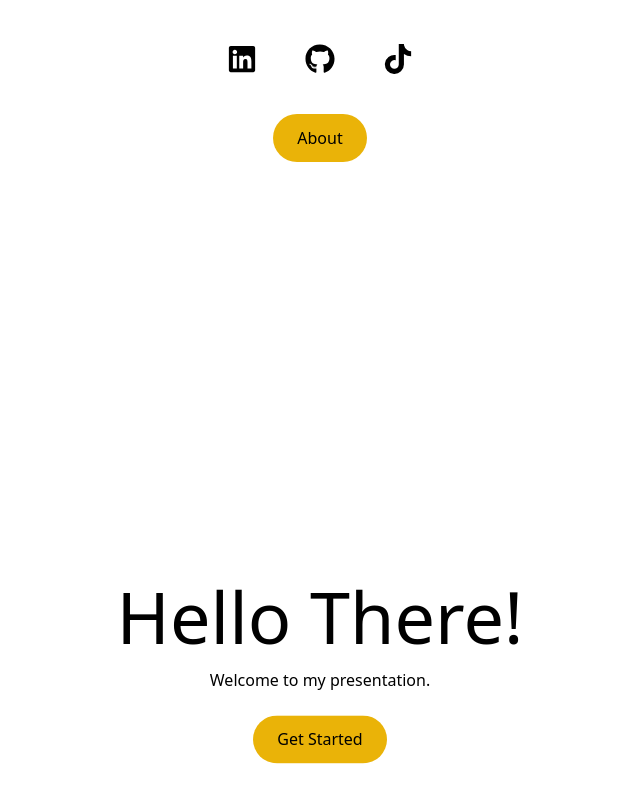
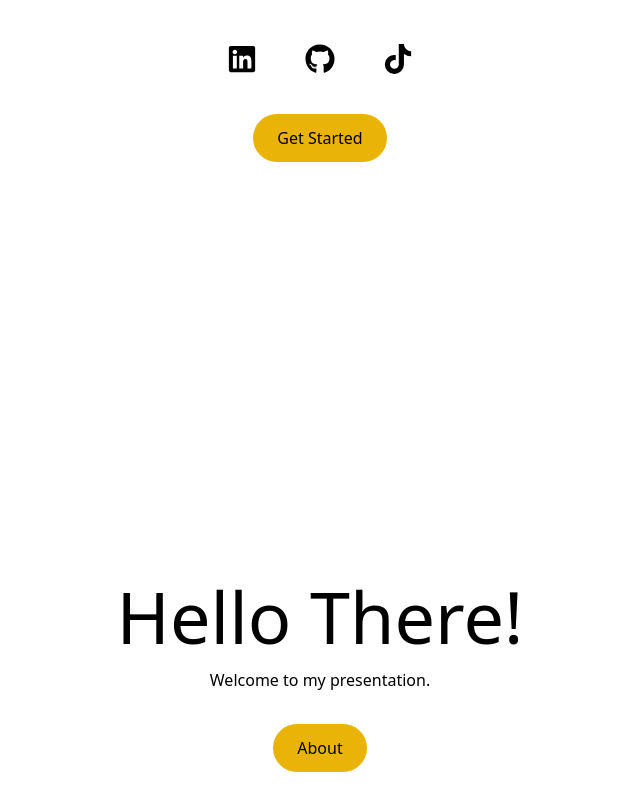
Before and after one commit to tlchambers/prostate-canceruk-presentation, a React (Create React App) app: page / in a window 1280 px wide. Shown: the part 524-1334 px from the top of the page, without its empty margins (320-960 px from the left). Built offline with nearby package versions, Linux system fonts and the light colour scheme.

Commit message:
swaping button

```diff
--- a/src/components/Hero.jsx
+++ b/src/components/Hero.jsx
@@ -8,9 +8,10 @@ function Hero() {
 				Hello There!
 			</h1>
 			<p className="pt-4 pb-8">Welcome to my presentation.</p>
-			<button className="bg-yellow-500 py-3 px-6 rounded-full transition duration-300 ease-in-out flex items-center animate-bounce hover:cursor-pointer">
-				<Link to="introduction" smooth={true} duration={500}>
-					Get Started
+			{/* <button className="bg-yellow-500 py-3 px-6 rounded-full transition duration-300 ease-in-out flex items-center animate-bounce hover:cursor-pointer"> */}
+			<button className="bg-yellow-500 py-3 px-6 rounded-full items-center hover:cursor-pointer">
+				<Link to="about" smooth={true} duration={500}>
+					About
 				</Link>
 			</button>
 		</div>
--- a/src/components/Introduction.jsx
+++ b/src/components/Introduction.jsx
@@ -47,8 +47,11 @@ function Introduction() {
 				</ul>
 			</div>
 			<button className="py-3 px-6 bg-yellow-500 rounded-full">
-				<Link to="about" smooth={true} duration={500}>
+				{/* <Link to="about" smooth={true} duration={500}>
 					About
+				</Link> */}
+				<Link to="introduction" smooth={true} duration={500}>
+					Get Started
 				</Link>
 			</button>
 		</div>
```
